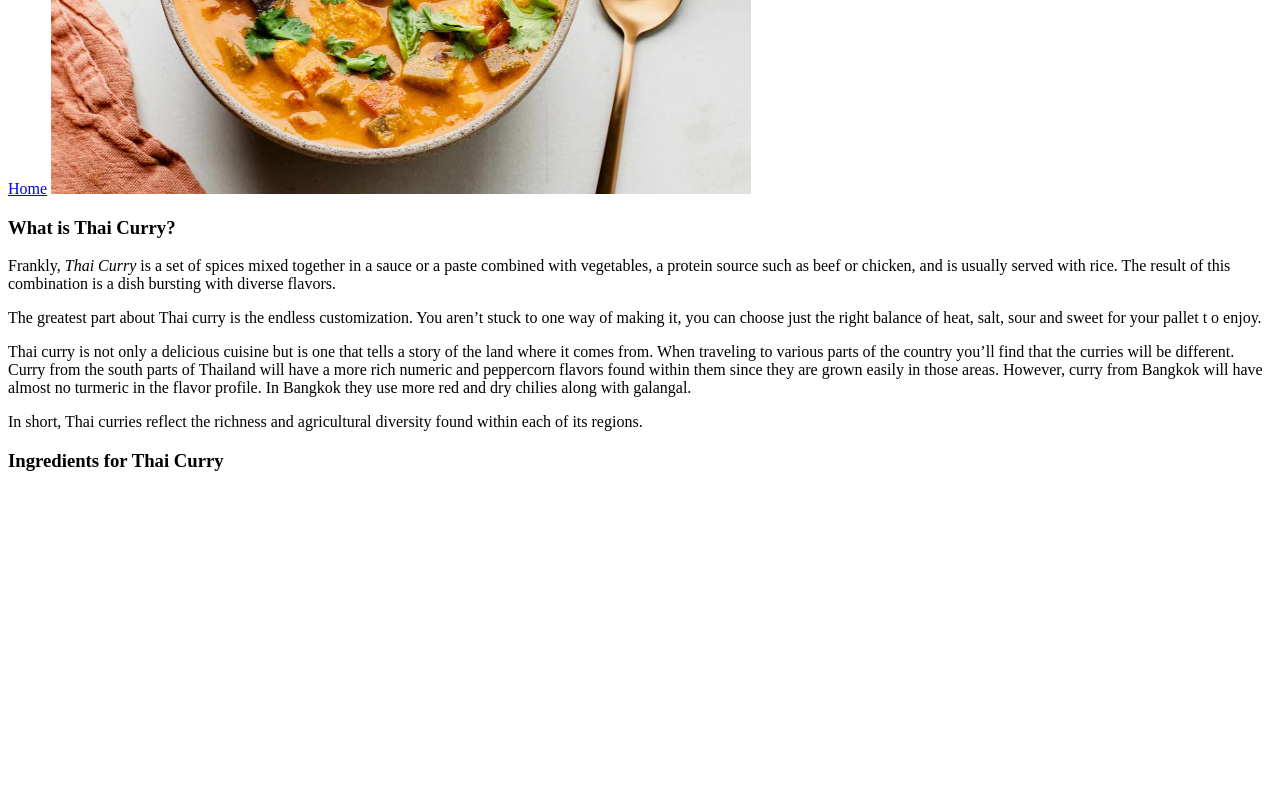
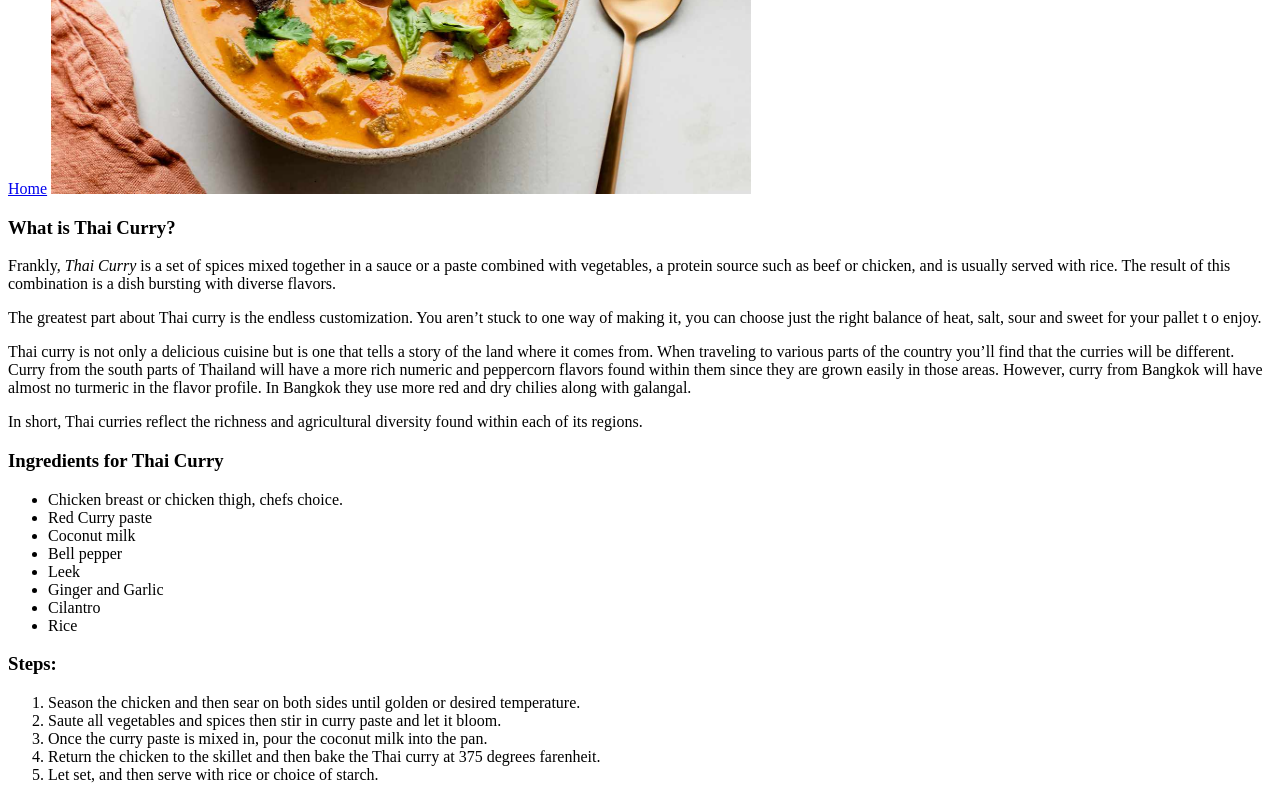
Before and after one commit to zactocherr/odin-recipes, a plain HTML site: page recipes/thai-curry.html in a window 1280 px wide. Shown: the part 386-1186 px from the top of the page. Before the commit the page ends 877 px from the top, so only its background shows below. Drawn offline with Linux system fonts and the light colour scheme.

Commit message:
Add ingredients and steps for thai curry

```diff
--- a/recipes/thai-curry.html
+++ b/recipes/thai-curry.html
@@ -33,5 +33,23 @@
             found within each of its regions.
         </p>
         <h3><Strong>Ingredients for Thai Curry</Strong></h3>
+        <ul>
+            <li>Chicken breast or chicken thigh, chefs choice.</li>
+            <li>Red Curry paste</li>
+            <li>Coconut milk</li>
+            <li>Bell pepper</li>
+            <li>Leek</li>
+            <li>Ginger and Garlic</li>
+            <li>Cilantro</li>
+            <li>Rice</li>
+        </ul>
+        <h3><strong>Steps:</strong></h3>
+        <ol>
+            <li>Season the chicken and then sear on both sides until golden or desired temperature.</li>
+            <li>Saute all vegetables and spices then stir in curry paste and let it bloom.</li>
+            <li>Once the curry paste is mixed in, pour the coconut milk into the pan.</li>
+            <li>Return the chicken to the skillet and then bake the Thai curry at 375 degrees farenheit.</li>
+            <li>Let set, and then serve with rice or choice of starch.</li>
+        </ol>
     </body>
 </html>
```
